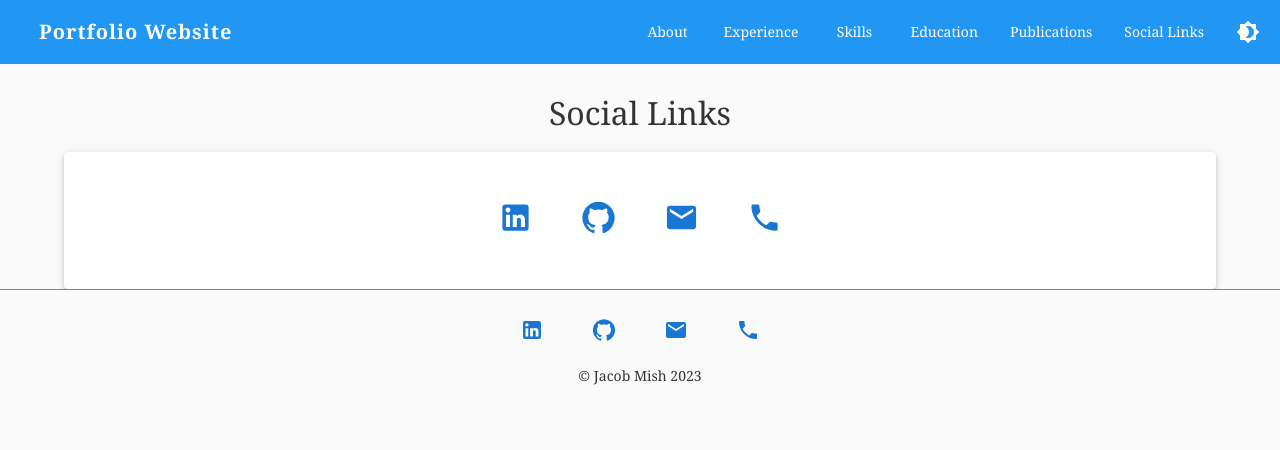
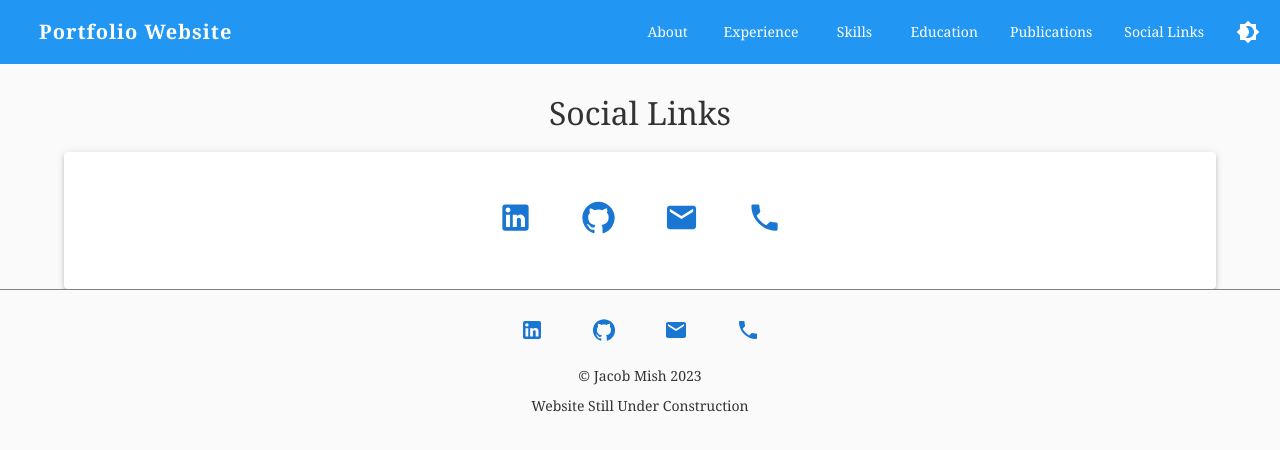
Before and after one commit to Feromond/jacob-mish-portfolio, a React (Create React App) app: page /social-links in a window 1280 px wide. Shown: the top 450 px of the page. Built offline with nearby package versions, Linux system fonts and the light colour scheme.

Commit message:
added website in progress to footer

```diff
--- a/src/components/Footer/Footer.js
+++ b/src/components/Footer/Footer.js
@@ -40,6 +40,7 @@ const Footer = () => {
           </Grid>
         </Grid>
         <Typography variant="body2" align="center" sx={{ marginTop: '10px' }}>© Jacob Mish 2023</Typography>
+        <Typography variant="body2" align="center" sx={{ marginTop: '10px' }}>Website Still Under Construction</Typography>
       </Container>
     </Box>
   );
```
